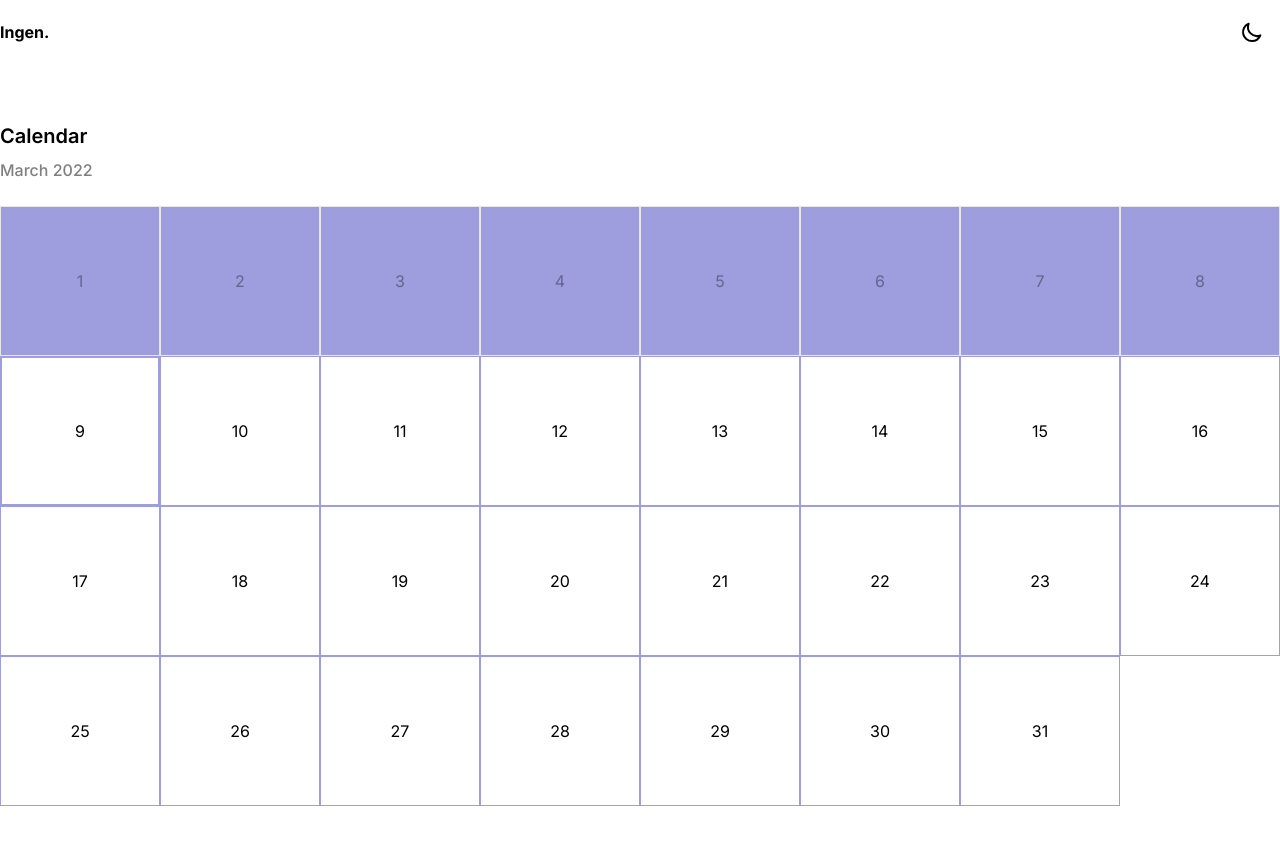
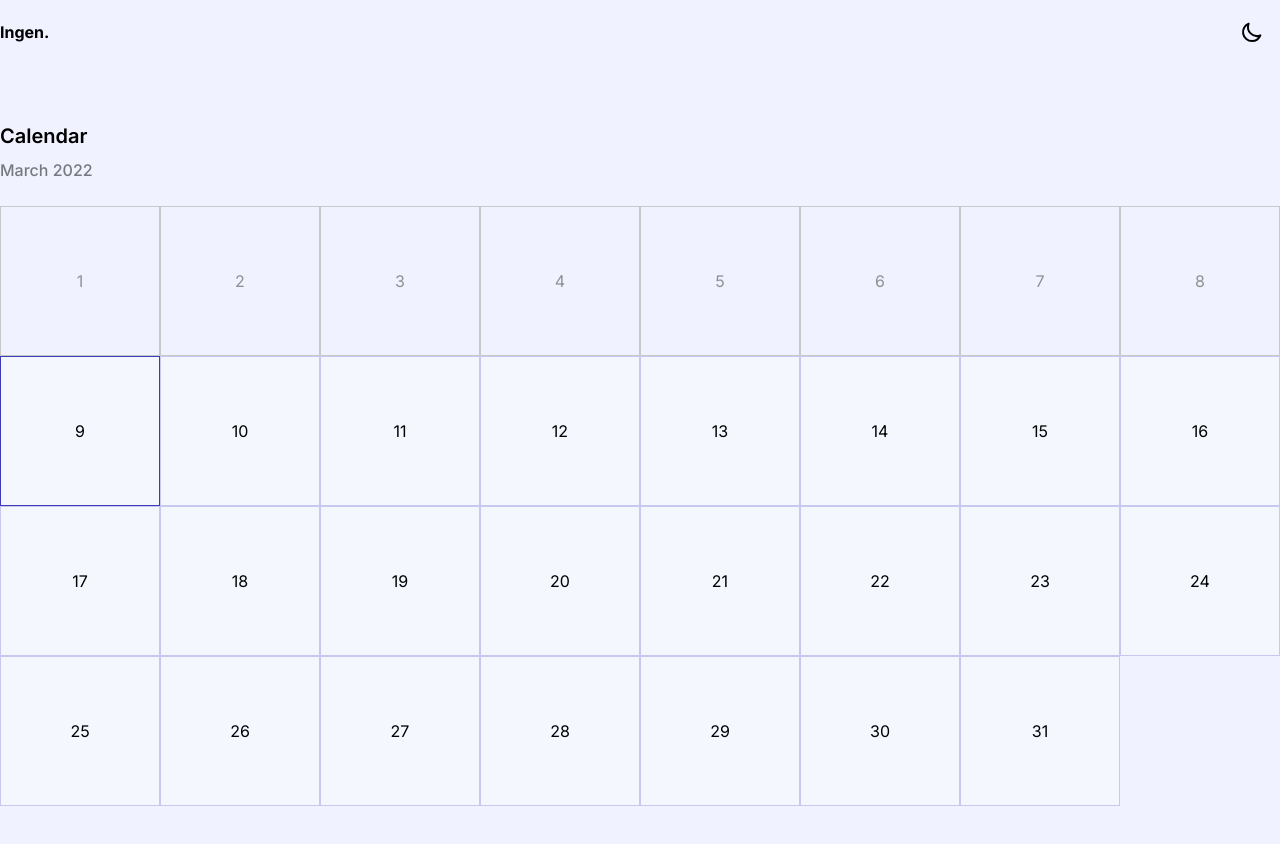
Before and after one commit to ruthv1k/ingen, a Next.js app: page / in a window 1280 px wide. Shown: the top 844 px of the page. Built offline with nearby package versions, Linux system fonts and the light colour scheme.

Commit message:
I-1: Update calendar page UI in light theme

```diff
--- a/pages/index.tsx
+++ b/pages/index.tsx
@@ -64,13 +64,18 @@ const Home: NextPage = () => {
     }
   }
 
+  const styles = {
+    calendarButton:
+      'absolute top-0 left-0 z-0 flex h-full w-full items-center justify-center transition-all duration-150 ease-linear',
+  }
+
   return (
     <>
       <Head>
         <title>Ingen - Manage your time efficiently</title>
       </Head>
 
-      <div className="bg-white dark:bg-black">
+      <div className="bg-light-background dark:bg-dark-background">
         <div className="mx-auto flex w-full max-w-screen-xl items-center justify-between py-5">
           <h3 className="font-bold dark:text-white">Ingen.</h3>
           {themeContext?.currentTheme === 'dark' ? (
@@ -144,7 +149,7 @@ const Home: NextPage = () => {
                   <button
                     value={day + '/' + currentMonth + '/' + currentYear}
                     onClick={handlePopup}
-                    className="absolute top-0 left-0 z-0 flex h-full w-full items-center justify-center border  bg-light-theme-primary/50 font-normal text-dark-theme-primary/50 transition-all duration-150 ease-linear dark:border-dark-theme-primary/20 dark:bg-dark-theme-primary/20 dark:text-white/25"
+                    className={`${styles.calendarButton} border-light-border/30 border border-light-border-pale font-normal text-light-text-pale dark:border-dark-theme-primary/20 dark:bg-dark-theme-primary/20 dark:text-white/25`}
                     disabled
                   >
                     {day.toString()}
@@ -153,7 +158,7 @@ const Home: NextPage = () => {
                   <button
                     value={day + '/' + currentMonth + '/' + currentYear}
                     onClick={handlePopup}
-                    className="absolute top-0 left-0 z-0 flex h-full w-full items-center justify-center border-2 border-light-theme-primary/50 bg-white/30 transition-all duration-150 ease-linear hover:font-semibold hover:text-light-theme-primary dark:border-dark-theme-primary dark:bg-dark-theme-primary/5 dark:text-white dark:hover:bg-dark-theme-primary/50"
+                    className={`${styles.calendarButton} absolute top-0 left-0 z-10 border border-light-theme-primary bg-white/30 hover:bg-light-theme-primary/25  hover:font-semibold hover:text-white dark:border-dark-theme-primary dark:bg-dark-theme-primary/5 dark:text-white dark:hover:bg-dark-theme-primary/50`}
                   >
                     {day.toString()}
                   </button>
@@ -161,7 +166,7 @@ const Home: NextPage = () => {
                   <button
                     value={day + '/' + currentMonth + '/' + currentYear}
                     onClick={handlePopup}
-                    className="absolute top-0 left-0 z-0 flex h-full w-full items-center justify-center border border-light-theme-primary/50 bg-white/30 transition-all duration-150 ease-linear hover:border-light-theme-primary/25 hover:font-semibold hover:text-light-theme-primary dark:border-dark-theme-primary/25 dark:bg-dark-theme-primary/5 dark:text-white dark:hover:border-dark-theme-primary  dark:hover:bg-dark-theme-primary/50"
+                    className={`${styles.calendarButton} absolute top-0 left-0 z-0 border border-light-theme-primary/25 bg-white/30 hover:border-light-theme-primary/25 hover:bg-light-theme-primary/10 hover:font-semibold hover:text-light-theme-primary dark:border-dark-theme-primary/25 dark:bg-dark-theme-primary/5 dark:text-white dark:hover:border-dark-theme-primary  dark:hover:bg-dark-theme-primary/50`}
                   >
                     {day.toString()}
                   </button>
```
